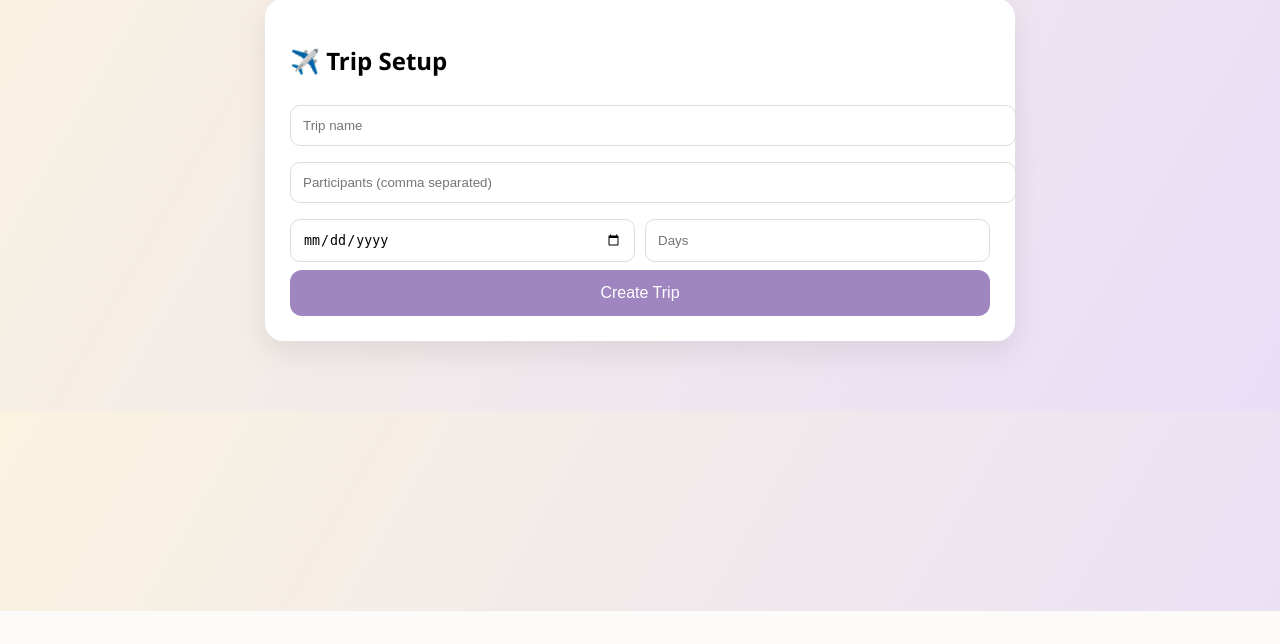
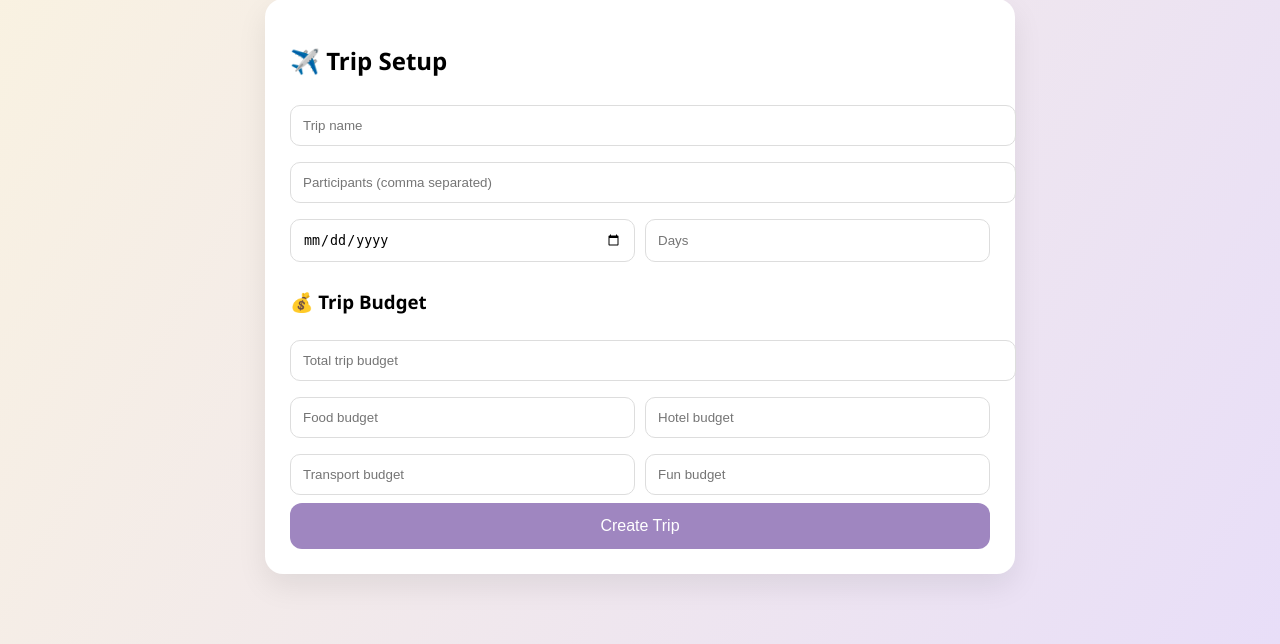
Before and after one commit to shreya-p-11/smart-travel-expense-splitter, a Python web app: template templates/index.html in a window 1280 px wide. Shown: the part 189-833 px from the top of the page. Before the commit the page ends 800 px from the top, so only its background shows below. Run offline with Jinja, Linux system fonts and the light colour scheme; the template is opened without the code that fills it, so the values that code supplies are empty.

Commit message:
Ensure budget UI always visible

```diff
--- a/templates/index.html
+++ b/templates/index.html
@@ -20,15 +20,33 @@
   <section class="card">
   <h2>✈️ Trip Setup</h2>
   <form method="POST" action="/create-trip">
+
     <input name="trip_name" placeholder="Trip name" required>
     <input name="participants" placeholder="Participants (comma separated)" required>
+
     <div class="row">
       <input type="date" name="start_date" required>
       <input type="number" name="duration" placeholder="Days" required>
     </div>
+
+    <!-- BUDGET INPUTS -->
+    <h3>💰 Trip Budget</h3>
+    <input type="number" name="total_budget" placeholder="Total trip budget">
+
+    <div class="row">
+      <input type="number" name="budget_food" placeholder="Food budget">
+      <input type="number" name="budget_hotel" placeholder="Hotel budget">
+    </div>
+
+    <div class="row">
+      <input type="number" name="budget_transport" placeholder="Transport budget">
+      <input type="number" name="budget_fun" placeholder="Fun budget">
+    </div>
+
     <button>Create Trip</button>
   </form>
 </section>
+
 
   {% if trip_id %}
 
```
Lines whose indentation alone changed are shown as unchanged.
